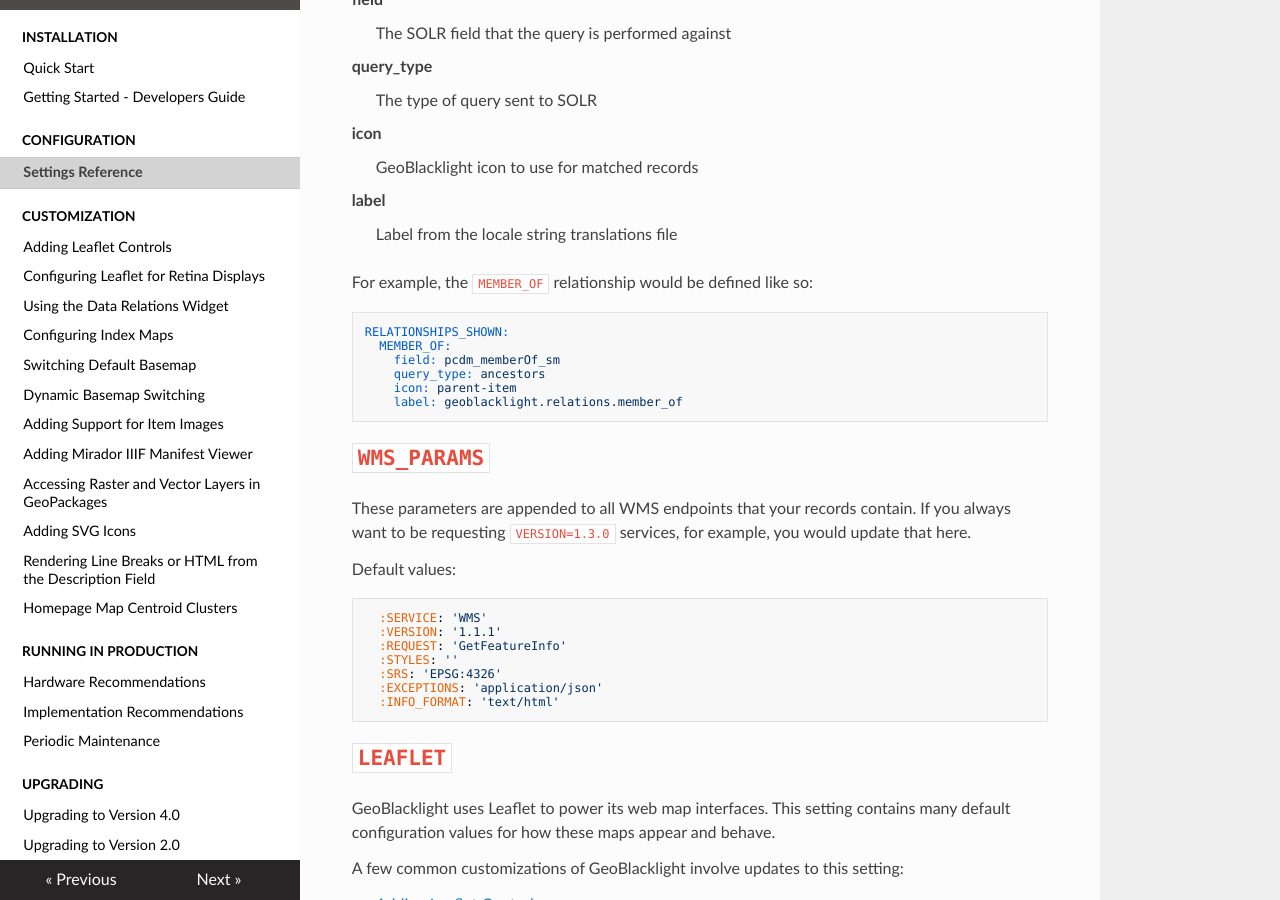
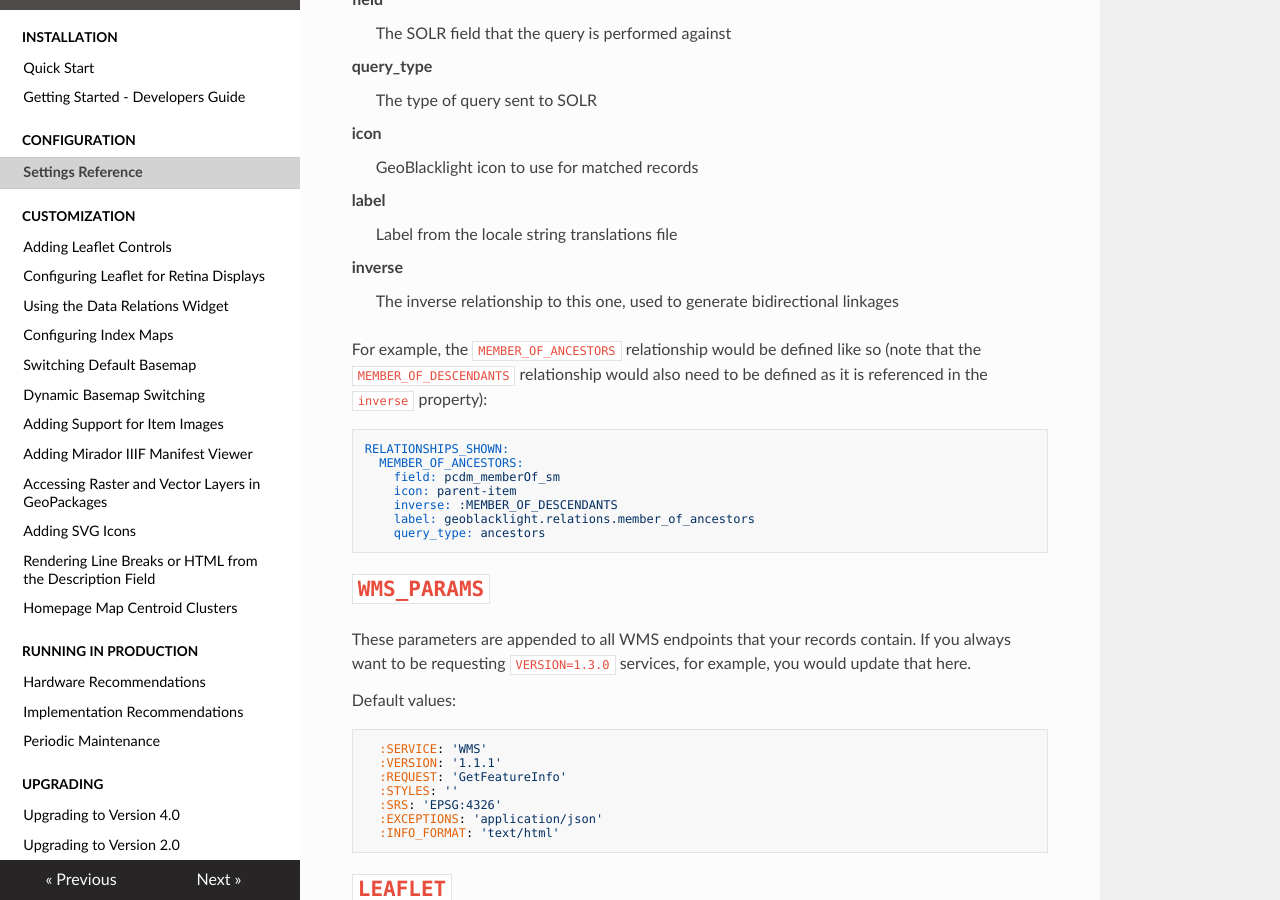
Before and after one commit to geoblacklight/docs-archive, an MkDocs documentation site: the page built from docs/configuration/settings.md, in a window 1280 px wide and 900 px high, scrolled down 3465 px. Built offline with MkDocs 1.6.1, drawn with Linux system fonts in a browser that asks for light colours; nearby versions of some CDN libraries.

Commit message:
add inverse to relationship properties
Signed-off-by: Adam Cox <mr.adamcox@gmail.com>

````diff
--- a/docs/configuration/settings.md
+++ b/docs/configuration/settings.md
@@ -138,15 +138,19 @@ icon
 label
 : Label from the locale string translations file
 
-For example, the `MEMBER_OF` relationship would be defined like so:
+inverse
+: The inverse relationship to this one, used to generate bidirectional linkages
+
+For example, the `MEMBER_OF_ANCESTORS` relationship would be defined like so (note that the `MEMBER_OF_DESCENDANTS` relationship would also need to be defined as it is referenced in the `inverse` property):
 
 ```
 RELATIONSHIPS_SHOWN:
-  MEMBER_OF:
+  MEMBER_OF_ANCESTORS:
     field: pcdm_memberOf_sm
+    icon: parent-item
+    inverse: :MEMBER_OF_DESCENDANTS
+    label: geoblacklight.relations.member_of_ancestors
     query_type: ancestors
-    icon: parent-item
-    label: geoblacklight.relations.member_of
 ```
 
 ### `WMS_PARAMS`
````
